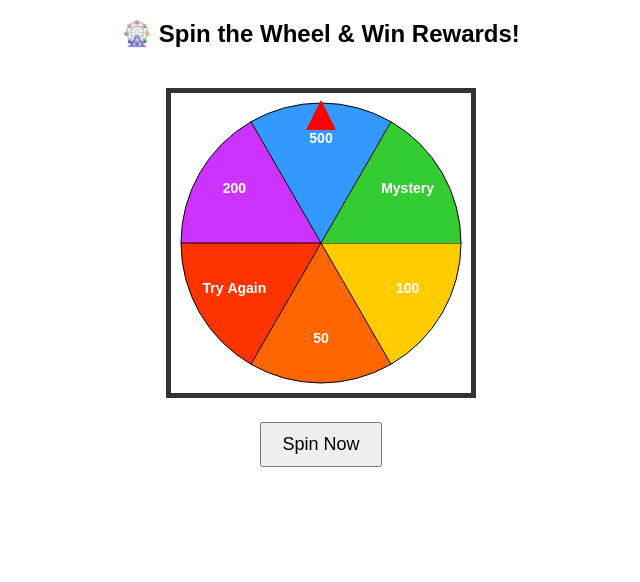
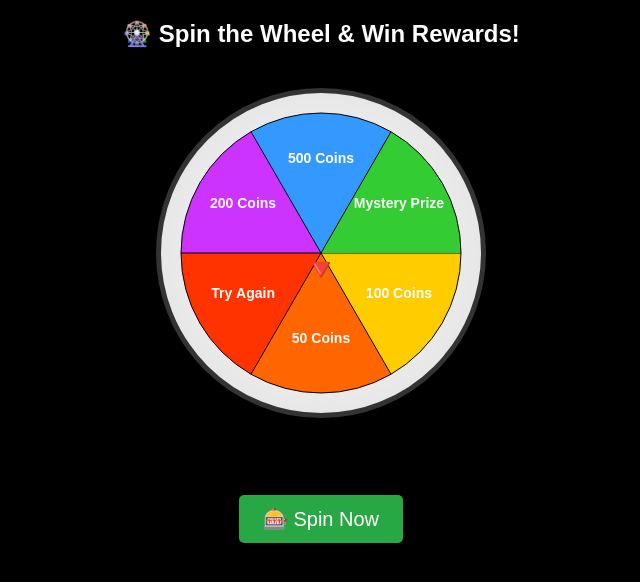
Before and after one commit to lazarrobert/wheel-roulette, a plain HTML site: page index.html in a window 1280 px wide. Shown: the whole page, without its empty margins (319-959 px from the left). Drawn offline with Linux system fonts and the light colour scheme.

Commit message:
Update index.html

```diff
--- a/index.html
+++ b/index.html
@@ -5,34 +5,25 @@
     <meta name="viewport" content="width=device-width, initial-scale=1.0">
     <title>Spin the Wheel</title>
     <style>
-        body { text-align: center; font-family: Arial, sans-serif; }
-        canvas { border: 5px solid #333; margin-top: 20px; }
-        button { margin-top: 20px; padding: 10px 20px; font-size: 18px; cursor: pointer; }
-        .arrow {
-            position: absolute;
-            top: 100px;
-            left: 50%;
-            transform: translateX(-50%);
-            width: 0;
-            height: 0;
-            border-left: 15px solid transparent;
-            border-right: 15px solid transparent;
-            border-bottom: 30px solid red;
-        }
+        body { text-align: center; font-family: Arial, sans-serif; background-color: #000; color: white; }
+        canvas { border: 5px solid #333; margin-top: 20px; border-radius: 50%; background: radial-gradient(#fff, #ddd); }
+        button { margin-top: 20px; padding: 12px 24px; font-size: 20px; cursor: pointer; background: #28a745; color: white; border: none; border-radius: 5px; }
+        button:hover { background: #218838; }
+        #result { font-size: 18px; font-weight: bold; margin-top: 20px; }
     </style>
 </head>
 <body>
     <h2>🎡 Spin the Wheel & Win Rewards!</h2>
-    <div class="arrow"></div>
-    <canvas id="wheelCanvas" width="300" height="300"></canvas>
+    <canvas id="wheelCanvas" width="320" height="320"></canvas>
+    <div id="arrow" style="position: relative; top: -170px; font-size: 30px;">🔻</div>
     <br>
-    <button onclick="spinWheel()">Spin Now</button>
+    <button onclick="spinWheel()">🎰 Spin Now</button>
     <p id="result"></p>
 
     <script>
         const canvas = document.getElementById("wheelCanvas");
         const ctx = canvas.getContext("2d");
-        const segments = ["100", "50", "Try Again", "200", "500", "Mystery"];
+        const segments = ["100 Coins", "50 Coins", "Try Again", "200 Coins", "500 Coins", "Mystery Prize"];
         const colors = ["#ffcc00", "#ff6600", "#ff3300", "#cc33ff", "#3399ff", "#33cc33"];
         let spinning = false, angle = 0;
 
@@ -52,8 +43,8 @@
                 ctx.fillStyle = "#fff";
                 ctx.font = "bold 14px Arial";
                 ctx.textAlign = "center";
-                ctx.fillText(segments[i], centerX + Math.cos(startAngle + sliceAngle / 2) * 100,
-                             centerY + Math.sin(startAngle + sliceAngle / 2) * 100);
+                ctx.fillText(segments[i], centerX + Math.cos(startAngle + sliceAngle / 2) * 90,
+                             centerY + Math.sin(startAngle + sliceAngle / 2) * 90);
 
                 startAngle += sliceAngle;
             }
@@ -83,8 +74,7 @@
                 } else {
                     spinning = false;
                     let finalAngle = angle % 360;
-                    let sliceAngle = 360 / segments.length;
-                    let winningIndex = Math.floor((360 - finalAngle + sliceAngle / 2) % 360 / sliceAngle);
+                    let winningIndex = Math.floor((360 - finalAngle) / (360 / segments.length)) % segments.length;
                     document.getElementById("result").innerText = "🎉 You won: " + segments[winningIndex] + "!";
                 }
             }
```
